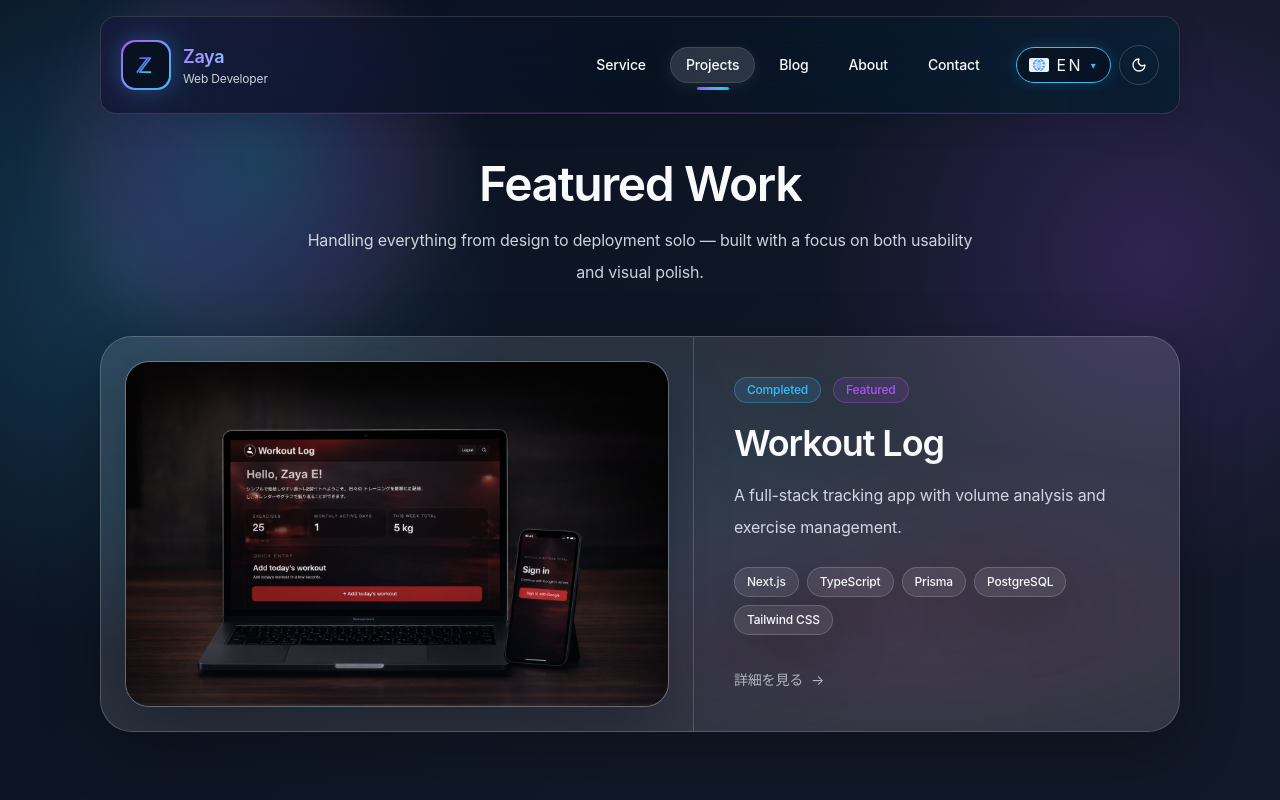
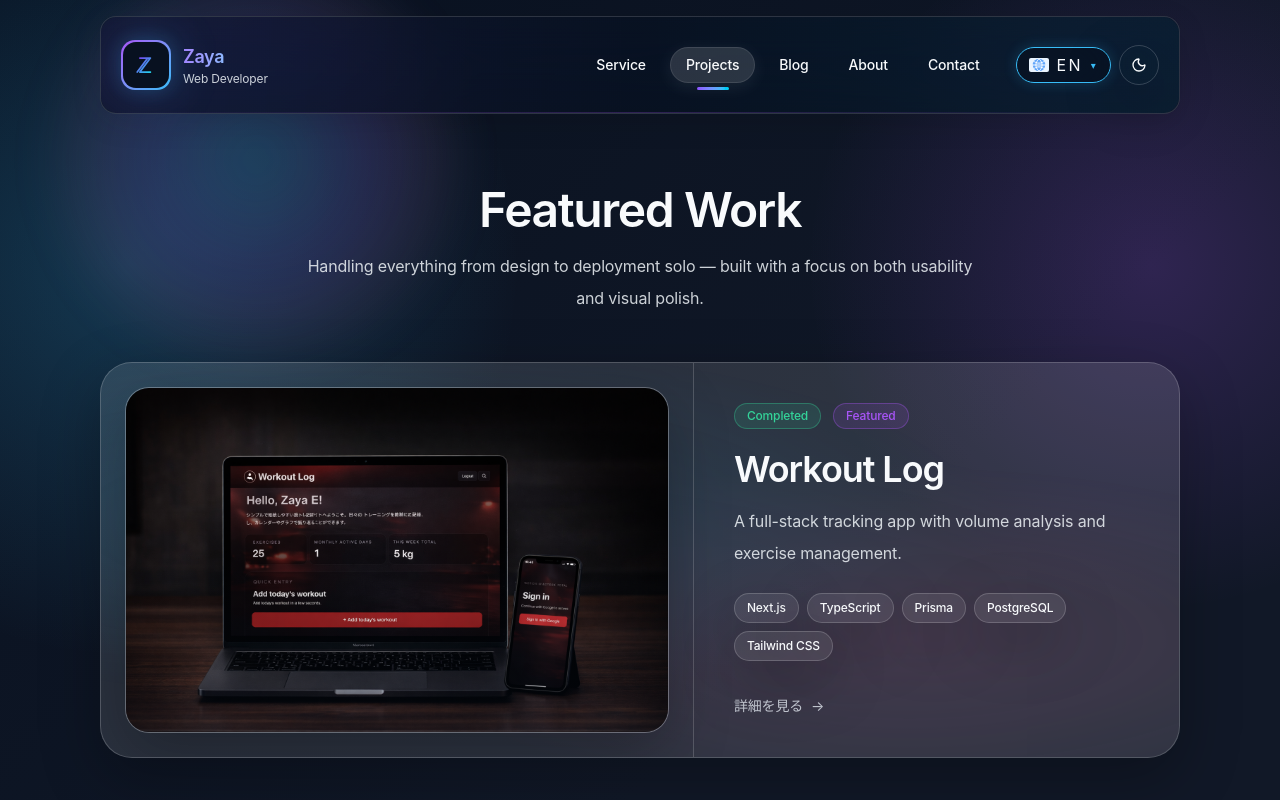
Before and after one commit to E-Zaya/portfolio, a Next.js app: page /en/projects in a window 1280 px wide. Shown: the top 800 px of the page. Built offline with nearby package versions, Linux system fonts and the light colour scheme.

Commit message:
fix: color fixes , css fixed

```diff
--- a/app/styles/components.css
+++ b/app/styles/components.css
@@ -151,14 +151,29 @@
 }
 
 .section-space {
-  /* mobile-first: smaller vertical padding */
-  padding: 20px 0;
+  padding: 32px 0;
 }
 @media (min-width: 48rem) {
-  /* medium screens and above: restore original spacing */
   .section-space {
-    padding: 30px 0;
+    padding: 56px 0;
   }
+}
+
+.eyebrow {
+  font-size: 0.6875rem;
+  font-weight: 700;
+  text-transform: uppercase;
+  letter-spacing: 0.34em;
+  background: linear-gradient(
+    90deg,
+    var(--accent-1),
+    var(--accent-2),
+    var(--accent-3),
+    var(--accent-4)
+  );
+  background-clip: text;
+  -webkit-background-clip: text;
+  -webkit-text-fill-color: transparent;
 }
 
 .grid-auto {
--- a/app/styles/projects.css
+++ b/app/styles/projects.css
@@ -1,14 +1,14 @@
 /* ── Project badges ── */
 .badge-completed {
-  border-color: color-mix(in srgb, var(--accent-1) 35%, transparent);
-  background: color-mix(in srgb, var(--accent-1) 12%, transparent);
-  color: var(--accent-1);
+  border-color: color-mix(in srgb, var(--color-success) 35%, transparent);
+  background: color-mix(in srgb, var(--color-success) 12%, transparent);
+  color: var(--color-success);
 }
 
 .badge-in-progress {
-  border-color: color-mix(in srgb, var(--accent-4) 35%, transparent);
-  background: color-mix(in srgb, var(--accent-4) 12%, transparent);
-  color: var(--accent-4);
+  border-color: color-mix(in srgb, var(--color-warning) 35%, transparent);
+  background: color-mix(in srgb, var(--color-warning) 12%, transparent);
+  color: var(--color-warning);
 }
 
 .badge-featured {
@@ -26,7 +26,7 @@
 }
 
 .project-card:hover {
-  transform: translateY(-3px);
+  transform: translateY(-2px);
   box-shadow:
     0 28px 72px rgba(0, 0, 0, 0.36),
     0 0 0 1px rgba(255, 255, 255, 0.06);
@@ -79,6 +79,13 @@
 
 .project-modal-panel {
   animation: project-modal-in 0.32s cubic-bezier(0.16, 1, 0.3, 1) forwards;
+  background: color-mix(in srgb, var(--background-2) 96%, transparent);
+  border: 1px solid var(--border);
+  box-shadow:
+    0 32px 80px rgba(0, 0, 0, 0.5),
+    0 0 0 1px rgba(255, 255, 255, 0.06) inset;
+  backdrop-filter: blur(24px) saturate(140%);
+  -webkit-backdrop-filter: blur(24px) saturate(140%);
 }
 
 /* ── Modal close button ── */
@@ -130,6 +137,7 @@
 }
 
 .wip-dot {
+  background: var(--color-success);
   animation: wip-pulse 2.4s ease-in-out infinite;
 }
 
--- a/app/styles/tokens.css
+++ b/app/styles/tokens.css
@@ -6,7 +6,7 @@
   --foreground: #f8fafc;
 
   --text-soft: rgba(241, 245, 249, 0.84);
-  --text-muted: rgba(226, 232, 240, 0.72);
+  --text-muted: rgba(226, 232, 240, 0.80);
 
   --card: rgba(255, 255, 255, 0.08);
   --card-strong: rgba(255, 255, 255, 0.12);
@@ -31,6 +31,9 @@
   --surface-glow-strong: rgba(255, 255, 255, 0.1);
 
   --button-foreground: #ffffff;
+
+  --color-success: #34d399;
+  --color-warning: #fbbf24;
 
   --header-bg: rgba(8, 17, 32, 0.72);
   --header-bg-strong: rgba(8, 17, 32, 0.84);
@@ -91,10 +94,10 @@ html.light {
   --foreground: #0f172a;
 
   --text-soft: rgba(15, 23, 42, 0.84);
-  --text-muted: rgba(30, 41, 59, 0.72);
+  --text-muted: rgba(30, 41, 59, 0.80);
 
-  --card: rgba(255, 255, 255, 0.74);
-  --card-strong: rgba(255, 255, 255, 0.9);
+  --card: rgba(255, 255, 255, 0.55);
+  --card-strong: rgba(255, 255, 255, 0.72);
   --border: rgba(100, 116, 139, 0.22);
 
   --shadow: 0 20px 60px rgba(15, 23, 42, 0.1);
@@ -109,6 +112,8 @@ html.light {
 
   --button-foreground: #ffffff;
 
+  --color-success: #22c55e;
+  --color-warning: #f59e0b;
 
   --brand-email: #ea4335;
   --brand-github: #181717;
--- a/components/about/AboutHero.tsx
+++ b/components/about/AboutHero.tsx
@@ -29,7 +29,7 @@ export default function AboutHero({ locale }: { locale: Locale }) {
 
 
       <div className="max-w-3xl">
-        <p className="hero-gradient mb-3 text-sm uppercase tracking-[0.3em]">{t.eyebrow}</p>
+        <p className="eyebrow mb-3">{t.eyebrow}</p>
 
         <h1 className="text-4xl font-bold leading-tight text-foreground md:text-5xl">
           {t.title}
--- a/components/home/HeroContent.tsx
+++ b/components/home/HeroContent.tsx
@@ -23,7 +23,7 @@ export default function HeroContent({ locale }: { locale: Locale }) {
       </p>
 
       {/* headline */}
-<h1 className="jp-tight whitespace-pre-line text-[2rem] font-black leading-[1.08] tracking-[-0.05em] text-foreground sm:text-[2.4rem] sm:leading-[1.06] md:text-[3.4rem] lg:text-[3.9rem] xl:text-[4.2rem]">        <span className="block whitespace-pre-line">{t.title}</span>
+<h1 className="jp-tight whitespace-pre-line text-[2rem] font-black leading-[1.15] tracking-[-0.05em] text-foreground sm:text-[2.4rem] sm:leading-[1.08] md:text-[3.4rem] md:leading-[1.06] lg:text-[3.9rem] xl:text-[4.2rem]">        <span className="block whitespace-pre-line">{t.title}</span>
         <span className="block whitespace-pre-line hero-gradient">
           {t.highlight}
         </span>
--- a/components/home/Skills.tsx
+++ b/components/home/Skills.tsx
@@ -11,7 +11,7 @@ export default function Skills({ locale }: { locale: Locale }) {
   return (
     <SectionShell>
       <div className="mb-10 text-center">
-        <p className="mb-3 text-sm uppercase tracking-[0.3em] hero-gradient">{t.eyebrow}</p>
+        <p className="eyebrow mb-3">{t.eyebrow}</p>
       </div>
 
       <div className="grid grid-cols-2 gap-5 sm:grid-cols-3 lg:grid-cols-6">
--- a/components/projects/ProjectModal.tsx
+++ b/components/projects/ProjectModal.tsx
@@ -61,8 +61,13 @@ export function ProjectModal({ project, itemText, t, onClose }: Props) {
       onClick={onClose}
     >
       <div
-        className="project-modal-panel glass-strong relative w-full max-w-3xl overflow-y-auto rounded-3xl sm:rounded-4xl"
-        style={{ maxHeight: "90dvh" }}
+        className="project-modal-panel relative w-full max-w-3xl overflow-y-auto rounded-3xl sm:rounded-4xl"
+        style={{
+          maxHeight: "90dvh",
+          background: "var(--background-2)",
+          border: "1px solid var(--border)",
+          boxShadow: "0 32px 80px rgba(0, 0, 0, 0.5)",
+        }}
         onClick={(e) => e.stopPropagation()}
       >
         {/* Close button */}
--- a/components/projects/WipSection.tsx
+++ b/components/projects/WipSection.tsx
@@ -27,7 +27,7 @@ export function WipSection({ projects, t }: Props) {
           >
             {/* Status indicator */}
             <div className="mb-4 flex items-center gap-2">
-              <span className="wip-dot h-2 w-2 rounded-full bg-emerald-400" />
+              <span className="wip-dot h-2 w-2 rounded-full" />
               <span className="text-xs text-muted">{t.wipStatus}</span>
             </div>
 
--- a/components/services/ServicesContent.tsx
+++ b/components/services/ServicesContent.tsx
@@ -136,7 +136,7 @@ export default function ServicesContent({ locale }: { locale: Locale }) {
                   )}
                   {/* note */}
                   {plan.note && (
-                    <div className="mt-5 border-l-2 border-primary pl-4">
+                    <div className="mt-5 border-l-2 border-[var(--accent-2)] pl-4">
                       <p className="text-sm leading-relaxed text-muted">
                         {plan.note}
                       </p>
@@ -264,7 +264,7 @@ export default function ServicesContent({ locale }: { locale: Locale }) {
           </div>
 
           {/* mobile stepper */}
-          <ol className="list-none space-y-0 sm:hidden">
+          <ol className="block list-none space-y-0 sm:hidden">
             {t.process.steps.map((step, index) => {
               const isLast = index === t.process.steps.length - 1;
 
--- a/components/ui/Button.tsx
+++ b/components/ui/Button.tsx
@@ -22,15 +22,15 @@ type LinkProps = SharedProps &
   };
 
 const baseClass =
-  "inline-flex items-center justify-center gap-2 rounded-full font-medium transition-all duration-300 hover:-translate-y-0.5 active:scale-[0.985] focus:outline-none focus-visible:ring-2 focus-visible:ring-[color:var(--accent-2)] focus-visible:ring-offset-2 focus-visible:ring-offset-transparent";
+  "inline-flex items-center justify-center gap-2 rounded-full font-medium transition-all duration-200 hover:-translate-y-0.5 active:scale-[0.985] focus:outline-none focus-visible:ring-2 focus-visible:ring-offset-2 focus-visible:ring-offset-transparent";
 
 const variants: Record<Variant, string> = {
   primary:
-    "border border-transparent bg-[linear-gradient(90deg,var(--accent-1),var(--accent-2),var(--accent-3))] text-[var(--button-foreground)] shadow-theme hover:shadow-xl",
-  secondary: "border border-border bg-card text-foreground shadow-theme hover:bg-card/80",
-  ghost: "border border-transparent bg-transparent text-soft hover:text-foreground hover:bg-card/50",
+    "border border-transparent bg-[linear-gradient(90deg,var(--accent-1),var(--accent-2),var(--accent-3))] text-[var(--button-foreground)] shadow-theme hover:shadow-xl focus-visible:ring-[color:var(--accent-1)]",
+  secondary: "border border-border bg-card text-foreground shadow-theme hover:bg-card/80 focus-visible:ring-[color:var(--accent-2)]",
+  ghost: "border border-transparent bg-transparent text-soft hover:text-foreground hover:bg-card/50 focus-visible:ring-[color:var(--accent-2)]",
   outline:
-    "border-2 border-border bg-transparent text-foreground hover:bg-card/60 hover:border-white/25",
+    "border-2 border-border bg-transparent text-foreground hover:bg-card/60 hover:border-white/25 focus-visible:ring-[color:var(--accent-2)]",
 };
 
 const sizes: Record<Size, string> = {
```
